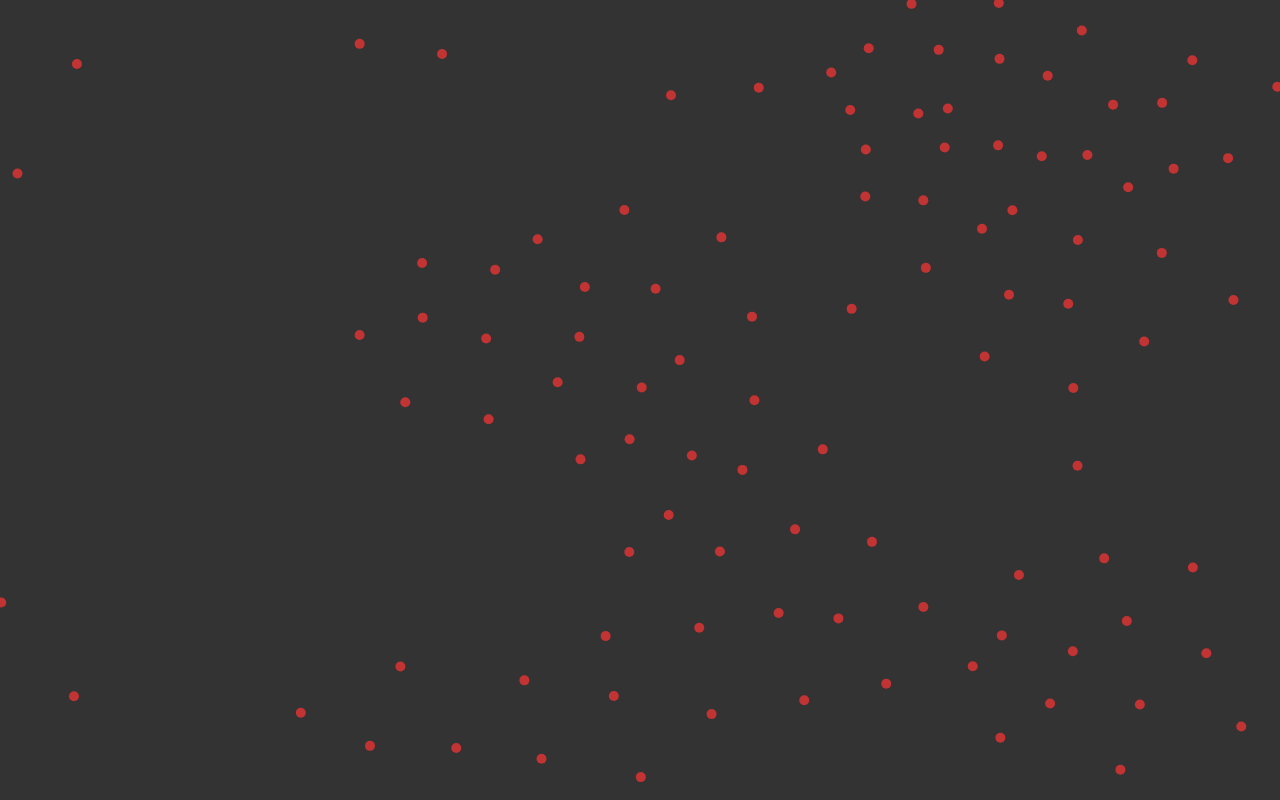
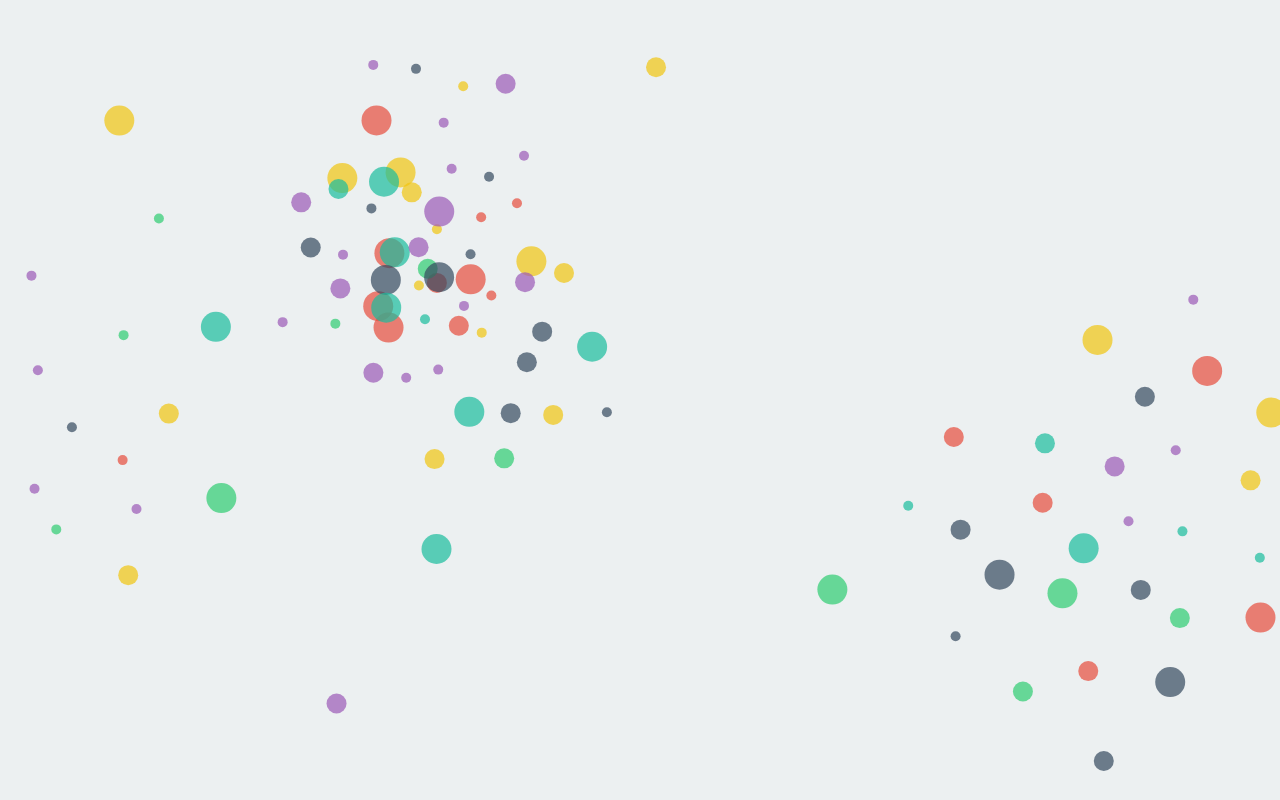
Before and after one commit to mschristensen/BoidsCanvas, a plain HTML site: page demo.html in a window 1280 px wide. Drawn offline with Linux system fonts and the light colour scheme.

Commit message:
nice looking demo params

```diff
--- a/demo.html
+++ b/demo.html
@@ -16,11 +16,12 @@
     <script type="text/javascript">
       var canvasDiv = document.getElementById('boids-canvas');
       var options = {
-        background: '#333333',
-        //density: 'high',
-        //speed: 'fast'
-        //interactive: true
-        mixedSizes: false
+        background: '#ecf0f1',
+        density: 'medium',
+        speed: 'medium',
+        interactive: true,
+        mixedSizes: true,
+        boidColours: ["#34495e", "#e74c3c", '#2ecc71', '#9b59b6', '#f1c40f', '#1abc9c']
       };
       var boidsCanvas = new BoidsCanvas(canvasDiv, options);
     </script>
```
